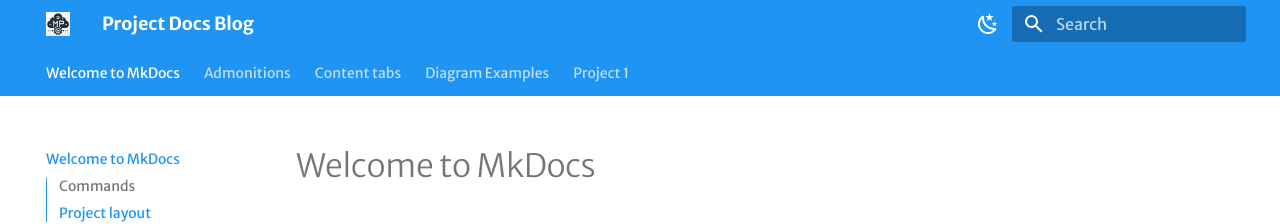
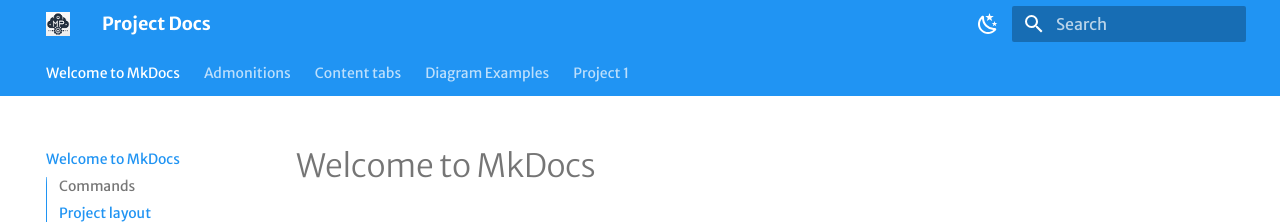
Before and after one commit to cloudlabmp/project-docs, an MkDocs documentation site: the page built from docs/index.md, in a window 1280 px wide. Shown: the top 224 px of the page. Built offline with MkDocs 1.6.1 and Material for MkDocs 9.7.7, drawn with Linux system fonts in a browser that asks for light colours; emoji names are drawn with the system emoji font; some web fonts are replaced.

Commit message:
renamed title

```diff
--- a/mkdocs.yml
+++ b/mkdocs.yml
@@ -1,4 +1,4 @@
-site_name: Project Docs Blog
+site_name: Project Docs
 theme:
   name: material
   font:
```
